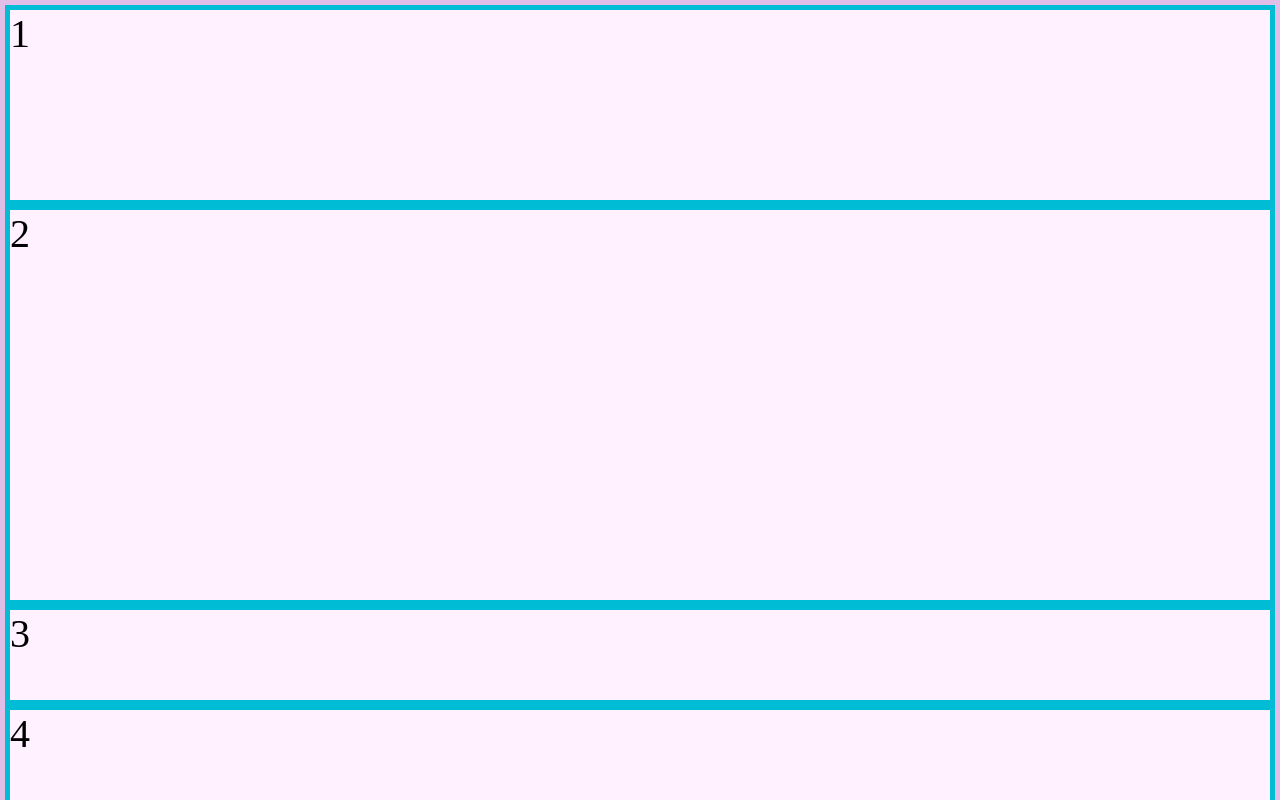
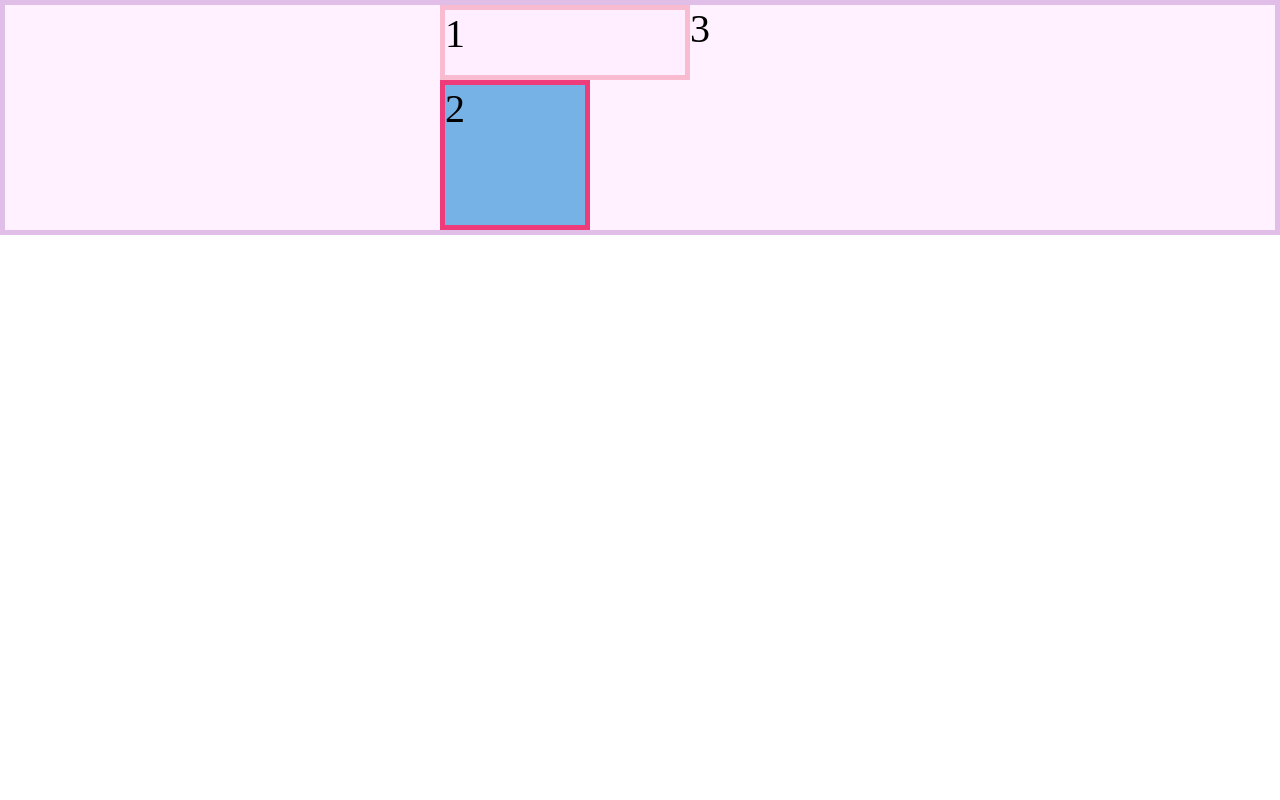
Before and after one commit to LarisaPi/posicionamiento_css, a plain HTML site: page grid/index.html in a window 1280 px wide. Shown: the top 800 px of the page. Drawn offline with Linux system fonts and the light colour scheme.

Commit message:
commit grid

```diff
--- a/grid/index.html
+++ b/grid/index.html
@@ -8,12 +8,9 @@
 </head>
 <body>
     <div class="container">
-    <div class="item">1</div>
-    <div class="item">2</div>
+    <div class="item item-1">1</div>
+    <div class="item item-2">2</div>
     <div class="item">3</div>
-    <div class="item">4</div>
-    <div class="item">5</div>
-    <div class="item">6</div>
 </div>
 </body>
 </html>
--- a/grid/style.css
+++ b/grid/style.css
@@ -10,10 +10,23 @@ html{
     border: 5px solid #e1bee7;
     background-color: #fff1ff;
     display: grid;
-    grid-template-rows: 200px  400px  100px ;
-    grid-auto-rows: 200px;
+    grid-template-columns: 150px  100px  150px ;
+    grid-template-rows: 75px  75px  75px;
+   place-content: center;
 }
 .item{
-    border: 5px solid #00bcd4;
+
+    /* border: 5px solid #00bcd4; */
     font-size: 4rem;
 }
+.item-1{
+    border: 5px solid #f8bbd0;
+    background-color: #ffeeff;
+    grid-column-start: 1;
+    grid-column-end: 3;
+}
+.item-2{
+    border: 5px solid #ee3c7a;
+    background-color: #77b2e6;
+    grid-row: 2 / 4;
+}
```
